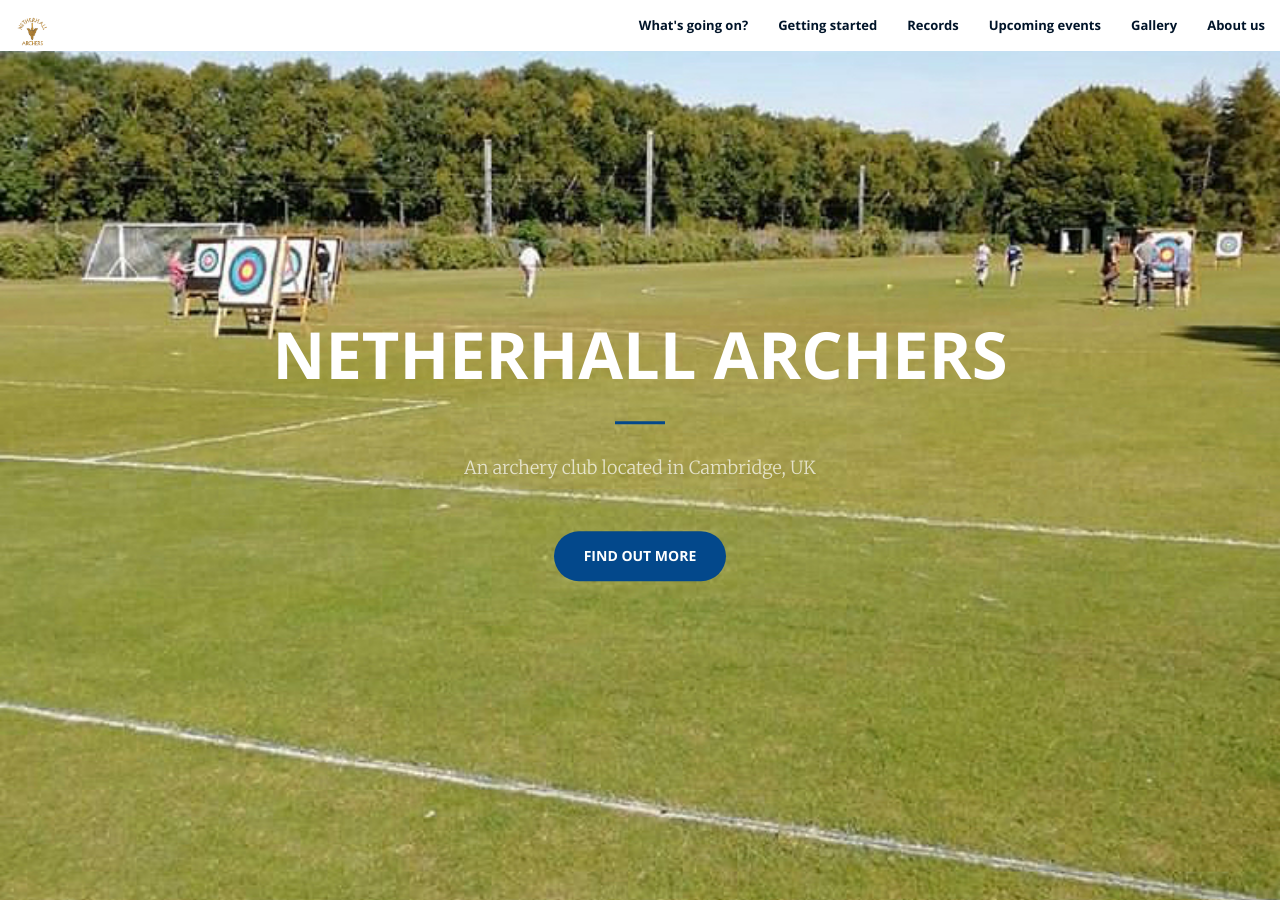
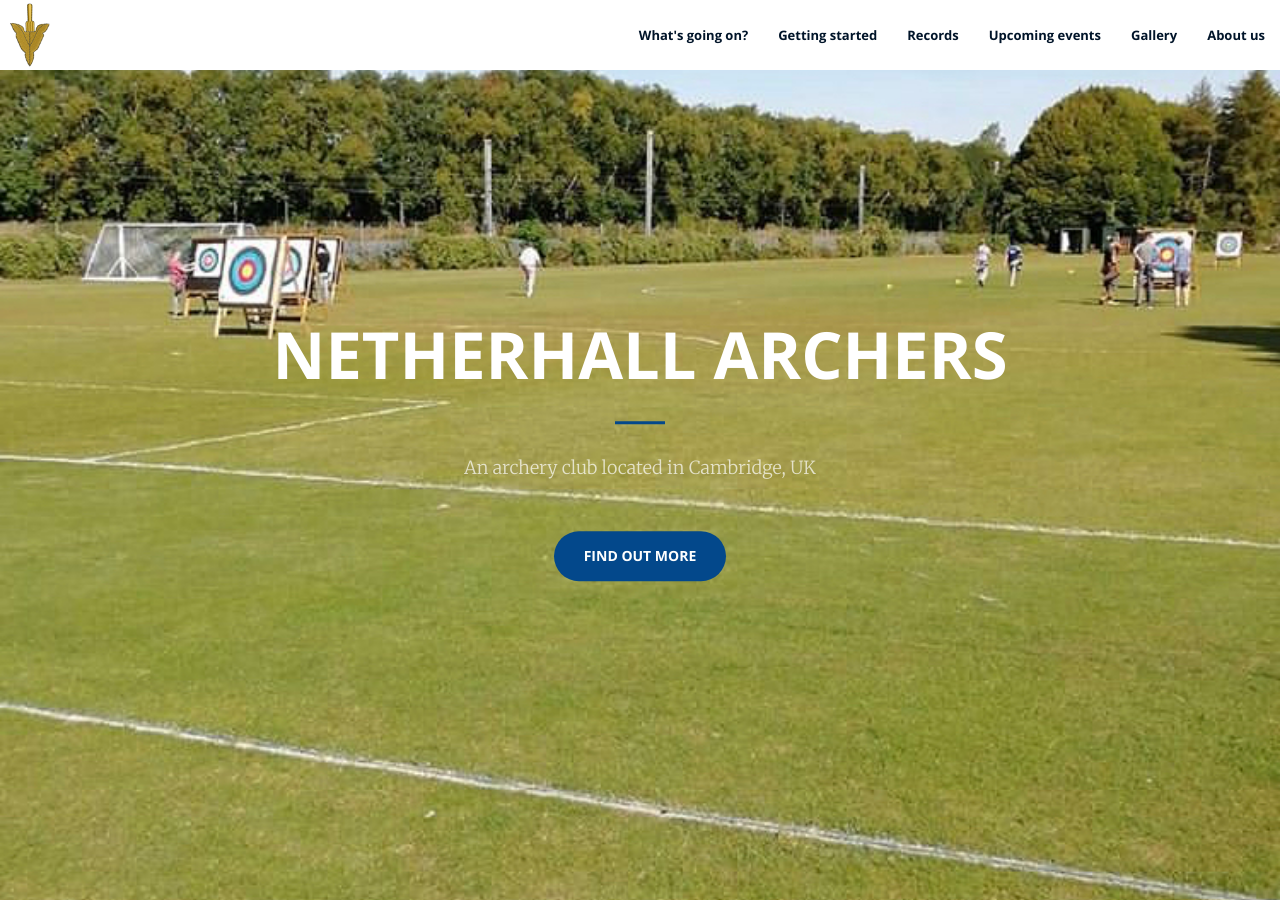
Before and after one commit to afpettigrew/netherhallarcherswebsite, a Jekyll site: the page built from index.html, in a window 1280 px wide and 900 px high. Built offline with Jekyll 4.4.1, drawn with Linux system fonts in a browser that asks for light colours.

Commit message:
Changed size of navbar, the logo being used and the size and place

```diff
--- a/_sass/_base.scss
+++ b/_sass/_base.scss
@@ -1,5 +1,5 @@
-html,
-body {
+body,
+html {
   height: 100%;
   width: 100%;
 }
@@ -21,8 +21,9 @@
 a {
   @include transition-all;
   color: $theme-primary;
-    &:hover,
-    &:focus {
+
+  &:focus,
+  &:hover {
     color: darken($theme-primary, 10%);
   }
 }
@@ -66,15 +67,19 @@
 .no-padding {
   padding: 0;
 }
+// Home Icon
+.home-icon {
+  height: 64px;
+  padding: 0;
+  position: absolute;
+  top: 2.5px;
+  left: 10px;
+}
+// Navigation
 
-// Home Icon
-
-.home-icon{
-    height: 170%;
-    padding: 0;
+.navbar {
+  min-height: 70px;
 }
-
-// Navigation
 
 .navbar-default {
   background-color: white;
@@ -82,32 +87,41 @@
   border-color: rgba($theme-dark, .5);
   @include sans-serif-font;
   @include transition-all;
+
   .navbar-header .navbar-brand {
     color: $theme-primary;
     @include sans-serif-font;
     font-weight: 700;
     text-transform: uppercase;
-        &:hover,
-        &:focus {
+
+    &:focus,
+    &:hover {
       color: darken($theme-primary, 10%);
     }
   }
+
   .nav {
+    position: relative;
+    top: 10px;
+
     > li {
-            > a,
-            > a:focus {
+      > a:focus,
+      > a {
         font-weight: 700;
         font-size: 13px;
         color: $theme-dark;
+
         &:hover {
           color: $theme-primary;
         }
       }
+
       &.active {
-                > a,
-                > a:focus {
+        > a:focus,
+        > a {
           color: $theme-primary !important;
           background-color: transparent;
+
           &:hover {
             background-color: transparent;
           }
@@ -117,32 +131,39 @@
   }
   @media (min-width: 768px) {
     border-color: rgba(white, .3);
+
     .navbar-header .navbar-brand {
-            &:hover,
-            &:focus {
+      &:focus,
+      &:hover {
         color: $theme-dark;
       }
     }
+
     .nav > li > a,
     .nav > li > a:focus {
       &:hover {
         color: lighten($theme-dark, 20%);
       }
     }
+
     &.affix {
       background-color: white;
       border-color: rgba($theme-dark, .5);
+
       .navbar-header .navbar-brand {
         color: $theme-primary;
         font-size: 14px;
-                &:hover,
-                &:focus {
+
+        &:focus,
+        &:hover {
           color: darken($theme-primary, 10%);
         }
       }
+
       .nav > li > a,
       .nav > li > a:focus {
         color: $theme-dark;
+
         &:hover {
           color: $theme-primary;
         }
@@ -150,23 +171,23 @@
     }
   }
 }
-
 // Homepage Header
-
 header {
   position: relative;
   width: 100%;
   min-height: auto;
   @include background-cover;
   background-position: center;
-    background-image: url('../img/header.jpg');
+  background-image: url("../img/header.jpg");
   text-align: center;
   color: white;
+
   .header-content {
     position: relative;
     text-align: center;
-        padding: 100px 15px 100px;
+    padding: 100px 15px;
     width: 100%;
+
     .header-content-inner {
       h1 {
         font-weight: 700;
@@ -174,9 +195,11 @@
         margin-top: 0;
         margin-bottom: 0;
       }
+
       hr {
         margin: 30px auto;
       }
+
       p {
         font-weight: 300;
         color: rgba(white, .7);
@@ -187,6 +210,7 @@
   }
   @media (min-width: 768px) {
     min-height: 100%;
+
     .header-content {
       position: absolute;
       top: 50%;
@@ -194,10 +218,12 @@
       -ms-transform: translateY(-50%);
       transform: translateY(-50%);
       padding: 0 50px;
+
       .header-content-inner {
         max-width: 1000px;
         margin-left: auto;
         margin-right: auto;
+
         p {
           font-size: 18px;
           max-width: 80%;
@@ -208,9 +234,7 @@
     }
   }
 }
-
 // Sections
-
 .section-heading {
   margin-top: 0;
 }
@@ -221,6 +245,7 @@
   @media (min-width: 992px) {
     margin: 20px auto 0;
   }
+
   p {
     margin-bottom: 0;
   }
@@ -231,38 +256,44 @@
   display: block;
   max-width: 650px;
   margin: 0 auto;
+
   .portfolio-box-caption {
     color: white;
     opacity: 0;
     display: block;
-        background: rgba( $theme-primary, .9 );
+    background: rgba($theme-primary, .9);
     position: absolute;
     bottom: 0;
     text-align: center;
     width: 100%;
     height: 100%;
     @include transition-all;
+
     .portfolio-box-caption-content {
       width: 100%;
       text-align: center;
       position: absolute;
       top: 50%;
       transform: translateY(-50%);
+
       .project-category,
       .project-name {
         @include sans-serif-font;
         padding: 0 15px;
       }
+
       .project-category {
         text-transform: uppercase;
         font-weight: 600;
         font-size: 14px;
       }
+
       .project-name {
         font-size: 18px;
       }
     }
   }
+
   &:hover {
     .portfolio-box-caption {
       opacity: 1;
@@ -274,6 +305,7 @@
         .project-category {
           font-size: 16px;
         }
+
         .project-name {
           font-size: 22px;
         }
@@ -287,18 +319,18 @@
     margin: 0 auto 20px;
   }
 }
+// Bootstrap Overrides
 
-// Bootstrap Overrides
 .text-primary {
   color: $theme-primary;
 }
 
 .no-gutter > [class*='col-'] {
-    padding-right:0;
-    padding-left:0;
+  padding-right: 0;
+  padding-left: 0;
 }
+// Button Styles
 
-// Button Styles
 .btn-default {
   @include button-variant($theme-dark, white, white);
 }
@@ -318,15 +350,15 @@
 .btn-xl {
   padding: 15px 30px;
 }
+// Contact
 
-// Contact
 #contact .fa {
   color: $theme-dark;
   font-size: 4em;
 }
-
 // Extras
 // -- Highlight Color Customization
+
 ::-moz-selection {
   color: white;
   text-shadow: none;
```
Also changed, not shown: img/NetherhallArchersLogo.png, img/NetherhallArchersLogo1.png (added). Lines whose indentation alone changed are shown as unchanged.
